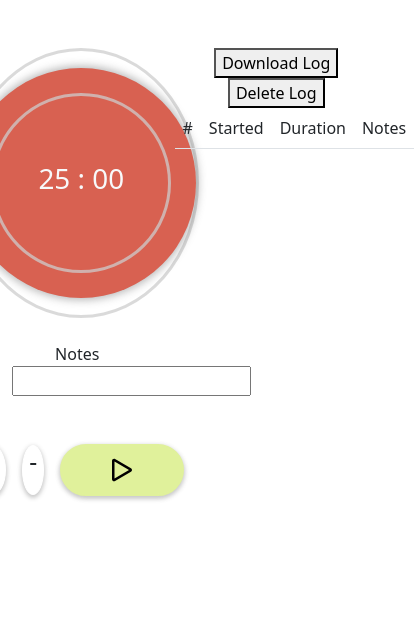
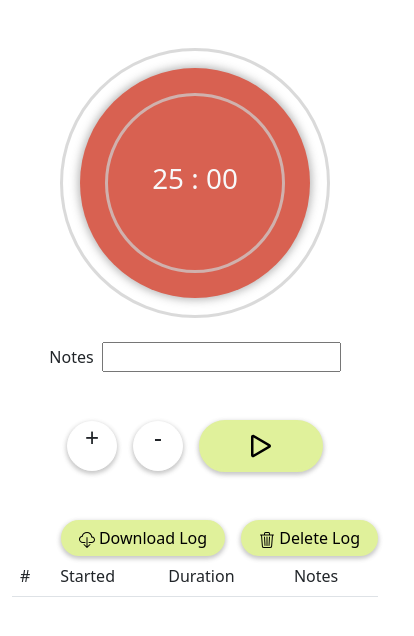
Before and after one commit to Shironim/MtargetTask, a React (Create React App) app: page / in a window 390 px wide. Shown: the top 636 px of the page, 414 px wide, since content can reach past the window. Built offline with nearby package versions, Linux system fonts and the light colour scheme.

Commit message:
add responsive + add localstorage download & delete logic

```diff
--- a/package.json
+++ b/package.json
@@ -8,6 +8,7 @@
     "@testing-library/user-event": "^13.5.0",
     "bootstrap": "^5.2.2",
     "bootstrap-icons": "^1.9.1",
+    "file-saver": "^2.0.5",
     "react": "^18.2.0",
     "react-bootstrap": "^2.5.0",
     "react-bootstrap-icons": "^1.9.1",
--- a/src/App.js
+++ b/src/App.js
@@ -1,25 +1,38 @@
 // import logo from './logo.svg';
 import { useEffect, useState } from 'react';
-import './App.css';
+// import './App.css';
+// Component
 import Table from './Component/Table';
 import Timer from './Component/Timer';
 import ButtonTime from './Component/ButtonTime';
-import { Play, Pause } from 'react-bootstrap-icons'
+// Icons
+import { Play, Pause, CloudDownload, Trash3 } from 'react-bootstrap-icons'
+
+// Lib to Save file
+import FileSaver from 'file-saver';
+
 function App() {
+  // State Pomodoro
   const [start, setStart] = useState(false);
-  let [minutes, setMinutes] = useState(25);
-  let [seconds, setSeconds] = useState(0);
-  let [duration, setDuration] = useState(0);
-  let [durationTime, setDurationTime] = useState(0);
-  let [notes, setNotes] = useState("");
+  // state Button
   const [disabledButton, setDisabledButton] = useState(false);
-  const [history, setHistory] = useState([]);
-  localStorage.setItem('key', JSON.stringify(history));
+  // Pomodoro Timer
+  const [minutes, setMinutes] = useState(25);
+  const [seconds, setSeconds] = useState(0);
+  // Log Information
+  const [duration, setDuration] = useState(0);
+  const [durationSeconds, setDurationSeconds] = useState(0);
+  const [notes, setNotes] = useState("");
+  const [startTime, setStartTime] = useState("");
+  const [logPomodoro, setLogPomodoro] = useState();
+
   const addTime = () => {
-    setMinutes(minutes + 1);
+    if (!start) {
+      setMinutes(minutes + 1);
+    }
   }
   const minusTime = () => {
-    if (!disabledButton) {
+    if (!disabledButton && !start) {
       setMinutes(minutes - 1);
     }
   }
@@ -32,7 +45,32 @@ function App() {
   const onChangeNotes = (value) => {
     setNotes(value)
   }
-  const getDateDay = (date) => {
+  const deleteLog = () => {
+    localStorage.removeItem('logPomodoro');
+    setLogPomodoro();
+  }
+  const downloadLog = () => {
+    let log = localStorage.getItem('logPomodoro');
+    let objekLog = JSON.parse(log);
+    // console.log(objekLog[0]);
+    let tempLog = [];
+    for (let i = 0; i < objekLog.length; i++) {
+      let baris = [];
+      for (let j = 0; j < objekLog[i].length; j++) {
+        baris.push(objekLog[i][j])
+        if (j === 2) {
+          baris.push("\n");
+        }
+      }
+      tempLog.push(baris);
+    }
+    console.log(tempLog)
+    let blob = new Blob(tempLog, {
+      type: "text/plain;charset=utf-8"
+    });
+    FileSaver.saveAs(blob, "Log Pomodoro App.txt");
+  }
+  const getStartTimePomodoro = (date) => {
     let day = date.getDay();
     let month = date.getMonth() + 1;
     let time = date.toLocaleTimeString();
@@ -76,23 +114,44 @@ function App() {
         break;
     }
     let breakTime = `${time}, ${thisMonth} ${tanggal}, ${today}`;
-    history.push({
-      start: breakTime,
-      duration: `${clock(minutes)}:${clock(seconds)}`,
-      notes: notes,
-    });
+    return breakTime;
   }
+  const saveLog = (startTime, focusTime, duration, notes) => {
+    let logBefore = localStorage.getItem('logPomodoro');
+    let minuteTime = Math.floor(focusTime / 60);
+    let secondsTime = focusTime % 60;
+    let log = [
+      startTime,
+      `${clock(minuteTime)} : ${clock(secondsTime)} / ${duration} : 00`,
+      notes,
+    ]
+    if (logBefore) {
+      let logTemp = JSON.parse(logBefore);
+      logTemp.push(log);
+      localStorage.setItem('logPomodoro', JSON.stringify(logTemp));
+      setLogPomodoro(logTemp);
+    }
+    else {
+      localStorage.setItem('logPomodoro', JSON.stringify([log]));
+      setLogPomodoro([log])
+    }
 
+    setStartTime("");
+    setDurationSeconds(0);
+    setDuration(minutes);
+    setNotes("");
+  }
   const buttonTimer = () => {
     if (start) {
       setStart(false)
       setMinutes(25)
       setSeconds(0)
       setNotes("")
+      saveLog(startTime, durationSeconds, duration, notes);
     } else {
       if (!disabledButton) {
         setStart(true);
-        getDateDay(new Date());
+        setStartTime(getStartTimePomodoro(new Date()));
         setDuration(minutes);
       }
     }
@@ -108,22 +167,29 @@ function App() {
       }
       const interval = setInterval(() => {
         setSeconds(seconds - 1);
-        setDurationTime(durationTime + 1)
+        setDurationSeconds(durationSeconds + 1)
       }, 1000)
       return () => clearInterval(interval);
     }
-  }, [seconds, minutes, start, durationTime])
+  }, [seconds, minutes, start, durationSeconds])
   useEffect(() => {
     if (minutes === 0) {
       return setDisabledButton(true);
     }
     return setDisabledButton(false);
   }, [minutes])
+  useEffect(() => {
+    let logBefore = localStorage.getItem('logPomodoro');
+    if (logBefore) {
+      let objekLog = JSON.parse(logBefore);
+      setLogPomodoro(objekLog)
+    }
+  }, [])
   return (
     <div className="App">
       <div className="container">
         <div className="row mt-5">
-          <div className="col-5 ">
+          <div className="col-sm-12 col-md-12 col-lg-5 mb-5">
             <div className="d-flex justify-content-center mb-4">
               <Timer
                 circle1="180px"
@@ -134,7 +200,7 @@ function App() {
                 clock={clock}
               />
             </div>
-            <div className='mb-5'>
+            <div className='text-center mb-5'>
               <label className='pe-2'>
                 Notes
               </label>
@@ -143,28 +209,32 @@ function App() {
             <div className="d-flex justify-content-center">
               <ButtonTime addTime={addTime} tanda="+" />
               <ButtonTime disabled={disabledButton} minusTime={minusTime} tanda="-" />
-              <button disabled={disabledButton} className="p-0 d-flex justify-content-center align-self-center" style={{ border: "2px solid rgb(224 241 155)", borderRadius: "40px", backgroundColor: "rgb(224 241 155)", boxShadow: "0px 2px 4px 1px rgba(74,74,74,0.3)" }}>
+              <button onClick={() => buttonTimer()} disabled={disabledButton} className="p-0 d-flex justify-content-center align-self-center" style={{ border: "2px solid rgb(224 241 155)", borderRadius: "40px", backgroundColor: "rgb(224 241 155)", boxShadow: "0px 2px 4px 1px rgba(74,74,74,0.3)" }}>
                 <div style={{ padding: "4px 40px", }}>
-                  <div onClick={() => buttonTimer()}>
-                    {
-                      start ? <Pause size={40} /> : <Play size={40} />
-                    }
-                  </div>
+                  {
+                    start ? <Pause size={40} /> : <Play size={40} />
+                  }
                 </div>
               </button>
             </div>
           </div>
-          <div className="col-7">
+          <div className="col-sm-12 col-md-12 col-lg-7">
             {/* <h1>Test</h1> */}
-            <button>
-              Download Log
-            </button>
-            <button>
-              Delete Log
-            </button>
+            <div className='d-flex justify-content-end'>
+              <button onClick={() => downloadLog()} className="me-3 p-0 d-flex justify-content-center align-self-center" style={{ border: "2px solid rgb(224 241 155)", borderRadius: "40px", backgroundColor: "rgb(224 241 155)", boxShadow: "0px 2px 4px 1px rgba(74,74,74,0.3)" }}>
+                <div className='px-3 py-1'>
+                  <CloudDownload /> Download Log
+                </div>
+              </button>
+              <button onClick={() => deleteLog()} className="p-0 d-flex justify-content-center align-self-center" style={{ border: "2px solid rgb(224 241 155)", borderRadius: "40px", backgroundColor: "rgb(224 241 155)", boxShadow: "0px 2px 4px 1px rgba(74,74,74,0.3)" }}>
+                <div className='px-3 py-1'>
+                  <Trash3 /> Delete Log
+                </div>
+              </button>
+            </div>
             <Table
-              durationTime={durationTime}
-              history={history}
+              durationSeconds={durationSeconds}
+              logPomodoro={logPomodoro}
               clock={clock}
             />
           </div>
--- a/src/Component/Table.js
+++ b/src/Component/Table.js
@@ -1,4 +1,5 @@
-const Table = ({ history, durationTime, clock }) => {
+
+const Table = ({ logPomodoro }) => {
   return (
     <table className='table' >
       <thead>
@@ -11,12 +12,12 @@ const Table = ({ history, durationTime, clock }) => {
       </thead>
       <tbody>
         {
-          history && history.map((histo, key) => (
+          logPomodoro && logPomodoro.map((l, key) => (
             <tr>
               <td key={key}>{key + 1}</td>
-              <td>{histo.start}</td>
-              <td>{`${clock(durationTime)} ${histo.duration}`}</td>
-              <td>{histo.notes}</td>
+              <td>{l[0]}</td>
+              <td>{l[1]}</td>
+              <td>{l[2]}</td>
             </tr>
           ))
         }
```
Also changed, not shown: 1 other file (tests, documents, lock files or other folders).
